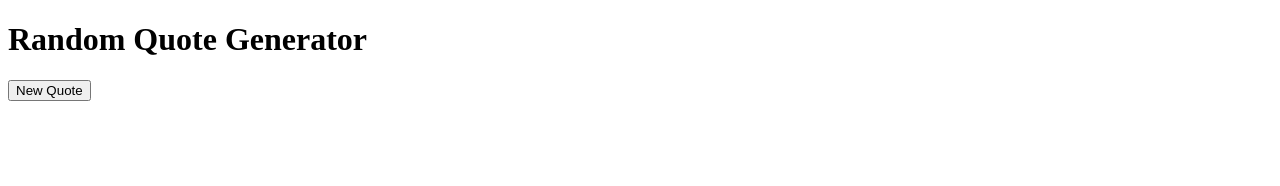
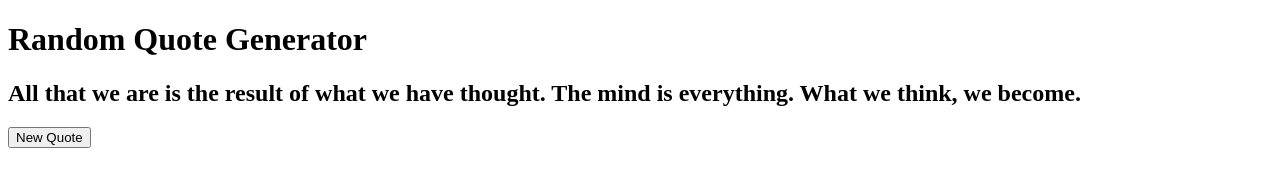
Before and after one commit to Neous1/quotesGenerator, a plain HTML site: page index.html in a window 1280 px wide. Both pictures are taken after a click on the button "New Quote". Drawn offline with Linux system fonts and the light colour scheme.

Commit message:
add getQuote function

```diff
--- a/index.html
+++ b/index.html
@@ -4,14 +4,16 @@
     <meta charset="UTF-8">
     <meta name="viewport" content="width=device-width, initial-scale=1.0">
     <meta http-equiv="X-UA-Compatible" content="ie=edge">
+    <script src="scripts.js"></script>
     <title>Buddah Says</title>
 </head>
 <body>
-    <h1 id="quoteDisplay">Random Quote Generator</h1>
-    <button type="submit" onclick="newQuote()">New Quote</button>
+    <h1 id="">Random Quote Generator</h1>
+    <h2 id="quoteDisplay">Random Quote Generator</h2>
+    <button type="submit" onclick="getQuote()">New Quote</button>
 
 
-    <script src="scripts.js"></script>
+
 
 </body>
 </html>
--- a/scripts.js
+++ b/scripts.js
@@ -12,4 +12,14 @@ var quotes = [
 
     "A good friend who points out mistakes and imperfections and rebukes evil is to be respected as if he reveals a secret of hidden treasure.",
 
-"The secret of health for both mind and body is not to mourn for the past, not to worry about the future, or not to anticipate troubles, but to live in the present moment wisely and earnestly."]
+    "The secret of health for both mind and body is not to mourn for the past, not to worry about the future, or not to anticipate troubles, but to live in the present moment wisely and earnestly."
+]
+
+
+function getQuote() {
+    console.log(quotes.length)
+    var quoteIndex = Math.floor(Math.random() * (quotes.length));
+    document.getElementById("quoteDisplay").innerHTML = quotes[quoteIndex];
+    console.log(quotes)
+
+}
```
Lines whose indentation alone changed are shown as unchanged.
